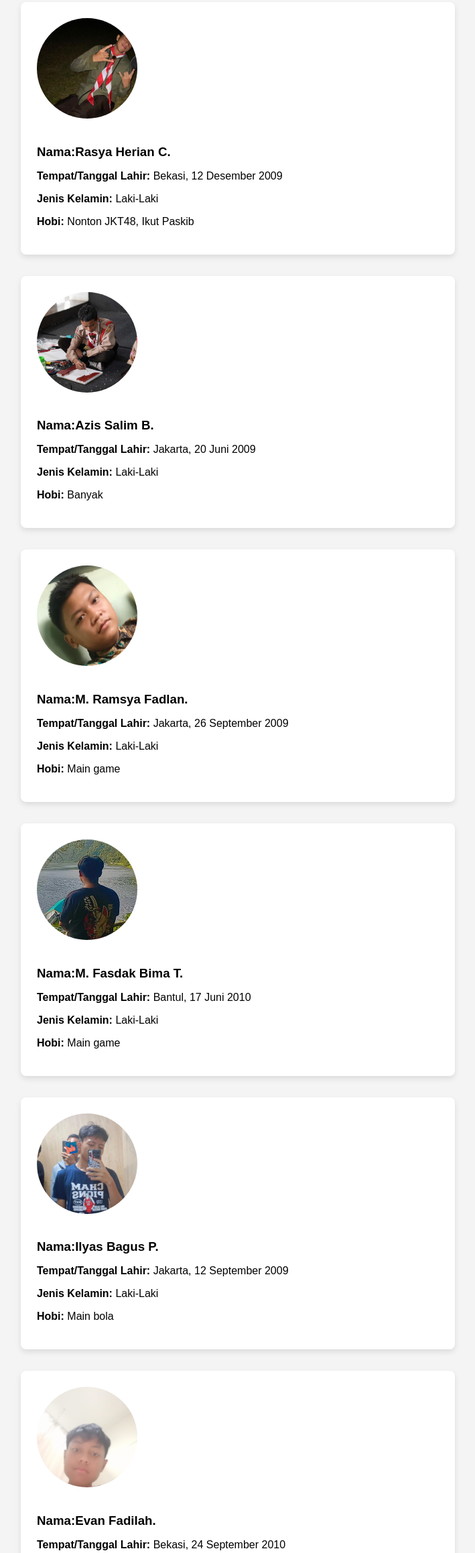
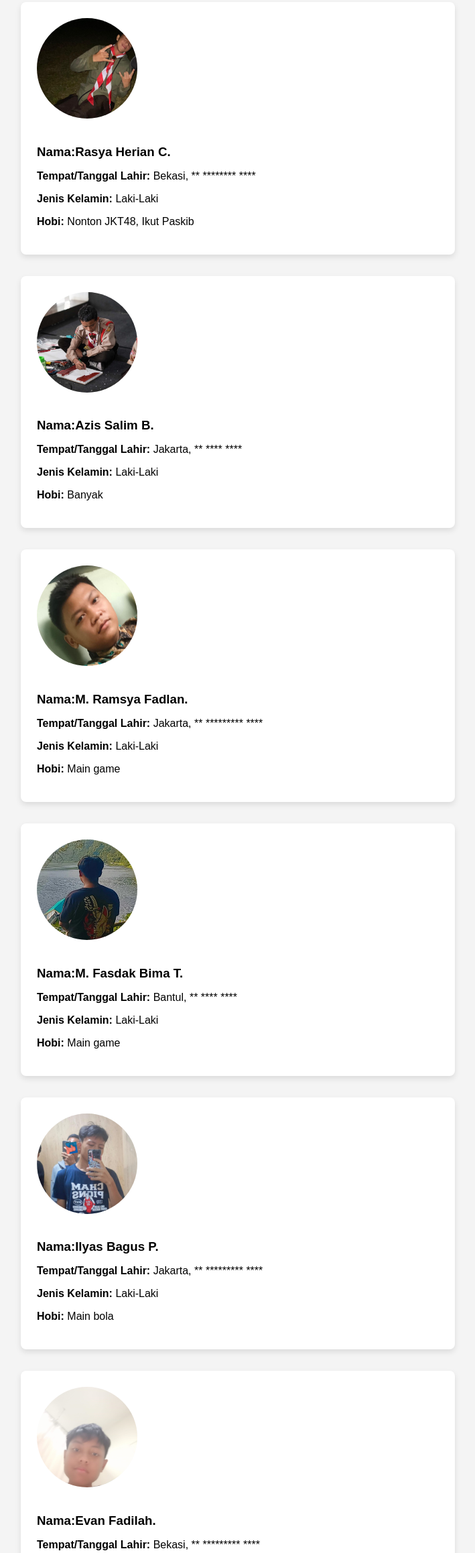
Before and after one commit to MrNone145/The-First, a plain HTML site: page anggota.html in a window 1280 px wide. Shown: the part 253-2571 px from the top of the page at 67% size, without its empty margins (285-994 px from the left). Drawn offline with Linux system fonts and the light colour scheme.

Commit message:
Update anggota.html

```diff
--- a/anggota.html
+++ b/anggota.html
@@ -21,49 +21,49 @@
         <div class="member-card">
             <img src="Rasya.png" alt="Foto Atasan">
             <h3><strong>Nama:</strong>Rasya Herian C.</h3>
-            <p><strong>Tempat/Tanggal Lahir:</strong> Bekasi, 12 Desember 2009</p>
+            <p><strong>Tempat/Tanggal Lahir:</strong> Bekasi, ** ******** ****</p>
             <p><strong>Jenis Kelamin:</strong> Laki-Laki</p>
             <p><strong>Hobi:</strong> Nonton JKT48, Ikut Paskib</p>
         </div>
         <div class="member-card">
             <img src="Azis.png" alt="Foto Anggota 1">
             <h3><strong>Nama:</strong>Azis Salim B.</h3>
-            <p><strong>Tempat/Tanggal Lahir:</strong> Jakarta, 20 Juni 2009</p>
+            <p><strong>Tempat/Tanggal Lahir:</strong> Jakarta, ** **** ****</p>
             <p><strong>Jenis Kelamin:</strong> Laki-Laki</p>
             <p><strong>Hobi:</strong> Banyak</p>
         </div>
         <div class="member-card">
             <img src="Fadlan.jpg" alt="Foto Anggota 2">
             <h3><strong>Nama:</strong>M. Ramsya Fadlan.</h3>
-            <p><strong>Tempat/Tanggal Lahir:</strong> Jakarta, 26 September 2009</p>
+            <p><strong>Tempat/Tanggal Lahir:</strong> Jakarta, ** ********* ****</p>
             <p><strong>Jenis Kelamin:</strong> Laki-Laki</p>
             <p><strong>Hobi:</strong> Main game</p>
         </div>
         <div class="member-card">
             <img src="Bima.png" alt="Foto Anggota 3">
             <h3><strong>Nama:</strong>M. Fasdak Bima T.</h3>
-            <p><strong>Tempat/Tanggal Lahir:</strong> Bantul, 17 Juni 2010</p>
+            <p><strong>Tempat/Tanggal Lahir:</strong> Bantul, ** **** ****</p>
             <p><strong>Jenis Kelamin:</strong> Laki-Laki</p>
             <p><strong>Hobi:</strong> Main game</p>
         </div>
         <div class="member-card">
             <img src="Ilyas.png" alt="Foto Anggota 4">
             <h3><strong>Nama:</strong>Ilyas Bagus P.</h3>
-            <p><strong>Tempat/Tanggal Lahir:</strong> Jakarta, 12 September 2009</p>
+            <p><strong>Tempat/Tanggal Lahir:</strong> Jakarta, ** ********* ****</p>
             <p><strong>Jenis Kelamin:</strong> Laki-Laki</p>
             <p><strong>Hobi:</strong> Main bola</p>
         </div>
         <div class="member-card">
             <img src="Evan.jpg" alt="Foto Anggota 5">
             <h3><strong>Nama:</strong>Evan Fadilah.</h3>
-            <p><strong>Tempat/Tanggal Lahir:</strong> Bekasi, 24 September 2010</p>
+            <p><strong>Tempat/Tanggal Lahir:</strong> Bekasi, ** ********* ****</p>
             <p><strong>Jenis Kelamin:</strong> Laki-Laki</p>
             <p><strong>Hobi:</strong> Bantai Abang-abangan ML</p>
         </div>
         <div class="member-card">
             <img src="Rizky.jpg" alt="Foto Anggota 6">
             <h3><strong>Nama:</strong>Rizky Raditya.</h3>
-            <p><strong>Tempat/Tanggal Lahir:</strong> Jakarta, 13 Januari 2010</p>
+            <p><strong>Tempat/Tanggal Lahir:</strong> Jakarta, ** ******* ****</p>
             <p><strong>Jenis Kelamin:</strong> Laki-Laki</p>
             <p><strong>Hobi:</strong> Main Sepak Bola</p>
         </div>
```
